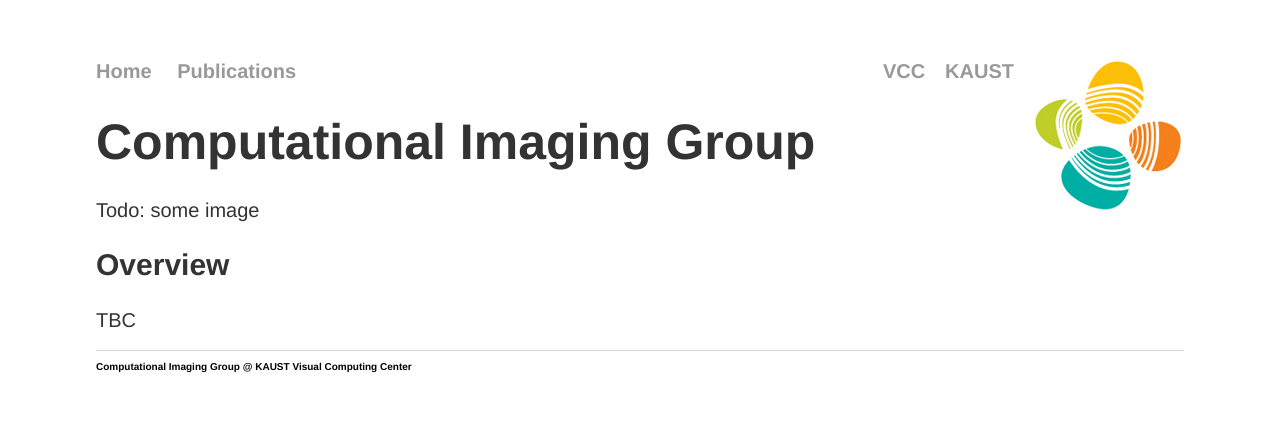
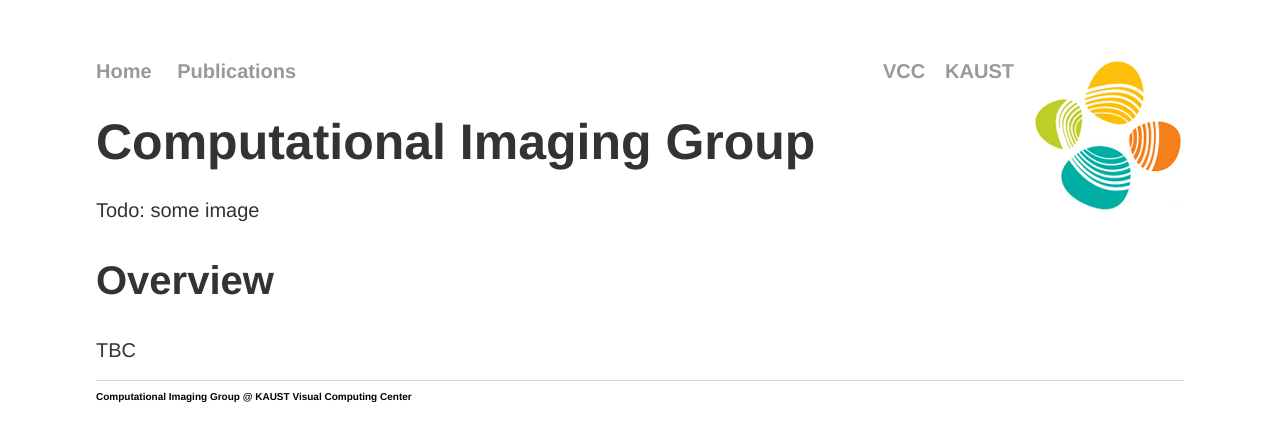
Before and after one commit to vccimaging/vccimaging.github.io, a Jekyll site: the page built from index.md, in a window 1280 px wide. Shown: the top 442 px of the page. Built offline with Jekyll 4.4.1, drawn with Linux system fonts in a browser that asks for light colours.

Commit message:
Update main.css

```diff
--- a/css/main.css
+++ b/css/main.css
@@ -46,10 +46,10 @@
     font-size:50px;
 }
 h2 {
-    font-size:40px;
+    font-size:45px;
 }
 h3 {
-    font-size:30px;
+    font-size:40px;
 }
 footer {
     font-family:'Helvetica', 'Arial', 'Sans-Serif';
```
